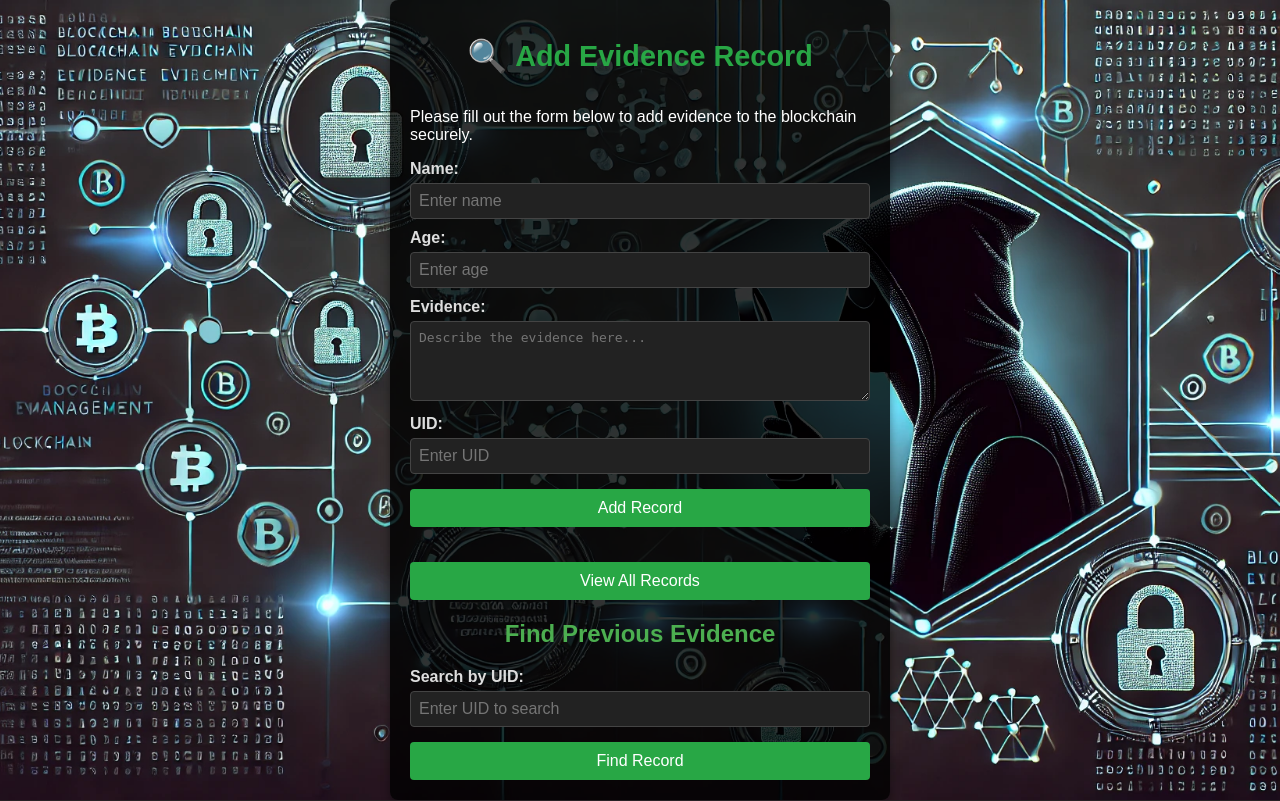
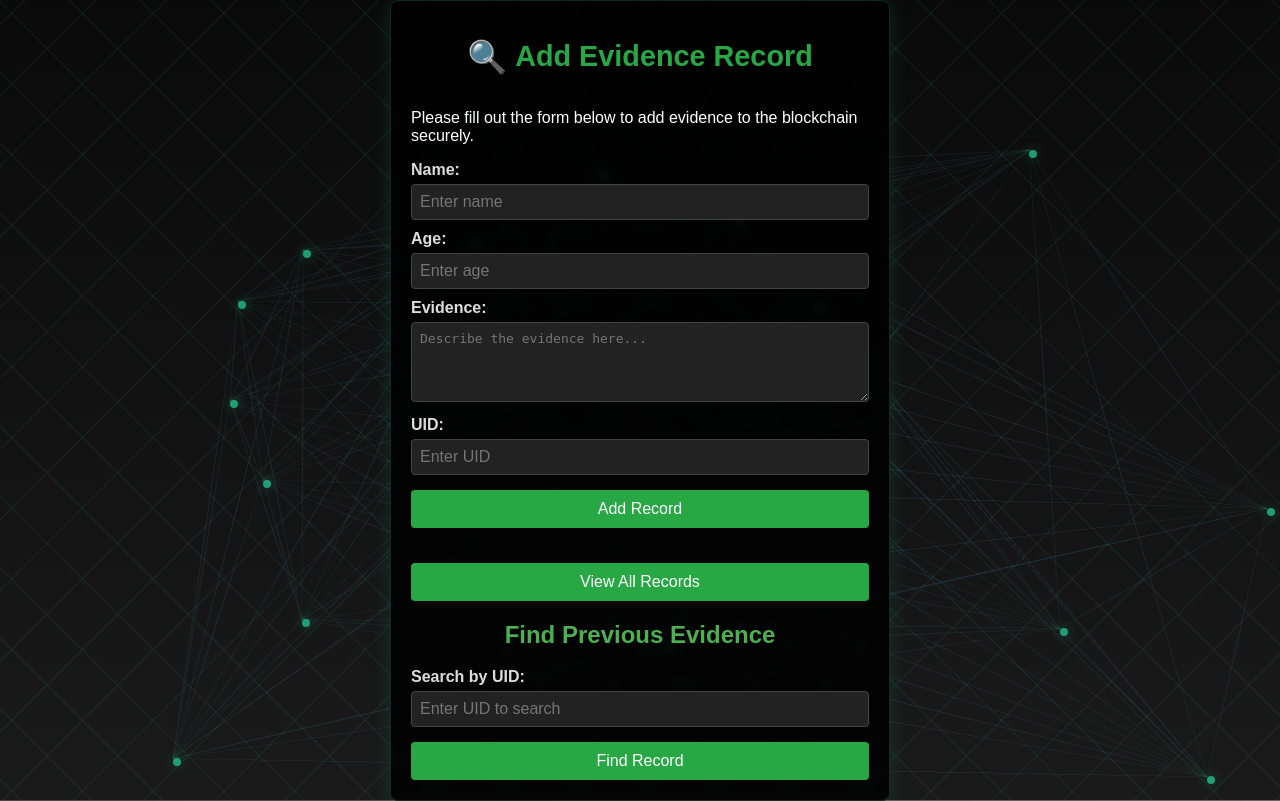
Before and after one commit to vaibhavk10/Blockchain-Evidence-System, a Flask app: page / in a window 1280 px wide. Run offline with Flask 3, Linux system fonts and the light colour scheme.

Commit message:
First commit

```diff
--- a/app.py
+++ b/app.py
@@ -32,15 +32,32 @@ class PatientRecord:
 # Route to add new record to blockchain
 @app.route('/add_record', methods=['POST'])
 def add_record():
-    name = request.form['name']
-    age = request.form['age']
-    evidence = request.form['evidence']
-    uid = request.form['uid']
+    name = request.form['name'].strip()
+    age = request.form['age'].strip()
+    evidence = request.form['evidence'].strip()
+    uid = request.form['uid'].strip()
+
+    # Validate all fields are filled
+    if not all([name, age, evidence, uid]):
+        flash("All fields are required!")
+        return redirect(url_for('index'))
+
+    # Validate age is a positive number
+    try:
+        age_num = int(age)
+        if age_num <= 0:
+            flash("Age must be a positive number!")
+            return redirect(url_for('index'))
+    except ValueError:
+        flash("Age must be a valid number!")
+        return redirect(url_for('index'))
 
     new_record = PatientRecord(name, uid, age, evidence)
     blockchain.append(new_record)
 
-    return redirect(url_for('view_blockchain'))
+        # Flash success message instead of redirecting
+    flash("Record added successfully!", "success")
+    return redirect(url_for('index'))
 
 # Route to delete a record by UID
 @app.route('/delete_record/<uid>', methods=['POST'])
--- /dev/null
+++ b/static/background.css
@@ -0,0 +1,78 @@
+.blockchain-background {
+    position: fixed;
+    top: 0;
+    left: 0;
+    width: 100%;
+    height: 100%;
+    z-index: -1;
+    background: linear-gradient(to bottom, #0a0a0a, #1a1a1a);
+    overflow: hidden;
+}
+
+.grid {
+    position: absolute;
+    width: 200%;
+    height: 200%;
+    background-image:
+        linear-gradient(rgba(37, 204, 149, 0.1) 1px, transparent 1px),
+        linear-gradient(90deg, rgba(37, 204, 149, 0.1) 1px, transparent 1px);
+    background-size: 50px 50px;
+    animation: gridMove 15s linear infinite;
+    transform: rotate(45deg);
+}
+
+.nodes {
+    position: absolute;
+    width: 100%;
+    height: 100%;
+}
+
+.node {
+    position: absolute;
+    width: 6px;
+    height: 6px;
+    background: rgba(37, 204, 149, 0.8);
+    border-radius: 50%;
+    box-shadow: 0 0 10px rgba(37, 204, 149, 0.5);
+    animation: pulse 2s ease-in-out infinite;
+}
+
+.connection {
+    position: absolute;
+    height: 1px;
+    background: linear-gradient(90deg,
+        rgba(37, 204, 149, 0.1),
+        rgba(64, 156, 255, 0.3),
+        rgba(37, 204, 149, 0.1));
+    transform-origin: left center;
+    animation: glow 3s ease-in-out infinite;
+}
+
+@keyframes gridMove {
+    0% {
+        transform: translate(-50%, -50%) rotate(45deg);
+    }
+    100% {
+        transform: translate(0, 0) rotate(45deg);
+    }
+}
+
+@keyframes pulse {
+    0%, 100% {
+        transform: scale(1);
+        opacity: 0.8;
+    }
+    50% {
+        transform: scale(1.5);
+        opacity: 1;
+    }
+}
+
+@keyframes glow {
+    0%, 100% {
+        opacity: 0.3;
+    }
+    50% {
+        opacity: 0.7;
+    }
+}
--- /dev/null
+++ b/static/background.js
@@ -0,0 +1,70 @@
+document.addEventListener('DOMContentLoaded', function() {
+    const nodesContainer = document.querySelector('.nodes');
+    const nodeCount = 15;
+    const nodes = [];
+
+    // Create nodes
+    for (let i = 0; i < nodeCount; i++) {
+        const node = document.createElement('div');
+        node.className = 'node';
+        node.style.left = `${Math.random() * 100}%`;
+        node.style.top = `${Math.random() * 100}%`;
+        nodesContainer.appendChild(node);
+        nodes.push({
+            element: node,
+            x: Math.random() * 100,
+            y: Math.random() * 100,
+            speedX: (Math.random() - 0.5) * 0.1,
+            speedY: (Math.random() - 0.5) * 0.1
+        });
+    }
+
+    // Create connections
+    const connections = [];
+    nodes.forEach((node, i) => {
+        nodes.slice(i + 1).forEach(targetNode => {
+            const connection = document.createElement('div');
+            connection.className = 'connection';
+            nodesContainer.appendChild(connection);
+            connections.push({
+                element: connection,
+                source: node,
+                target: targetNode
+            });
+        });
+    });
+
+    // Animation loop
+    function animate() {
+        // Update node positions
+        nodes.forEach(node => {
+            node.x += node.speedX;
+            node.y += node.speedY;
+
+            // Bounce off edges
+            if (node.x <= 0 || node.x >= 100) node.speedX *= -1;
+            if (node.y <= 0 || node.y >= 100) node.speedY *= -1;
+
+            node.element.style.left = `${node.x}%`;
+            node.element.style.top = `${node.y}%`;
+        });
+
+        // Update connections
+        connections.forEach(connection => {
+            const rect1 = connection.source.element.getBoundingClientRect();
+            const rect2 = connection.target.element.getBoundingClientRect();
+
+            const length = Math.hypot(rect2.x - rect1.x, rect2.y - rect1.y);
+            const angle = Math.atan2(rect2.y - rect1.y, rect2.x - rect1.x);
+
+            connection.element.style.width = `${length}px`;
+            connection.element.style.left = `${rect1.x}px`;
+            connection.element.style.top = `${rect1.y}px`;
+            connection.element.style.transform = `rotate(${angle}rad)`;
+        });
+
+        requestAnimationFrame(animate);
+    }
+
+    animate();
+});
--- a/static/style.css
+++ b/static/style.css
@@ -1,8 +1,7 @@
 /* General styling */
 body {
     font-family: Arial, sans-serif;
-    background: url('/static/bg.png') no-repeat center center fixed;
-    background-size: cover;
+    background: linear-gradient(135deg, rgba(0, 0, 0, 0.8), rgba(0, 0, 0, 0.6));
     color: #fff;
     display: flex;
     justify-content: center;
@@ -19,13 +18,15 @@ body {
 }
 
 .container {
-    background-color: rgba(0, 0, 0, 0.8); /* Dark transparent background */
+    background-color: rgba(0, 0, 0, 0.85);
     padding: 20px;
     border-radius: 8px;
-    box-shadow: 0 4px 8px rgba(0, 0, 0, 0.4);
+    border: 1px solid rgba(37, 204, 149, 0.2);
+    box-shadow: 0 4px 20px rgba(37, 204, 149, 0.15);
     max-width: 500px;
     width: 100%;
-    margin: 0 20px; /* Horizontal margin */
+    margin: 0 20px;
+    backdrop-filter: blur(5px);
 }
 
 input[type="text"],
@@ -41,16 +42,6 @@ textarea {
     color: #fff;
     resize: vertical;
     box-sizing: border-box; /* Ensures padding doesn’t affect width */
-}
-
-.container {
-    background-color: rgba(0, 0, 0, 0.8); /* Dark transparent background */
-    padding: 20px;
-    border-radius: 8px;
-    box-shadow: 0 4px 8px rgba(0, 0, 0, 0.4);
-    max-width: 500px;
-    width: 100%;
-    margin: 0 20px; /* Add horizontal margin to ensure spacing from the edges */
 }
 
 .header {
@@ -130,10 +121,18 @@ textarea {
 .flash-message {
     margin-top: 20px;
     padding: 10px;
-    color: #ff4444;
-    font-weight: bold;
-    border: 1px solid #ff4444;
-    background-color: rgba(255, 68, 68, 0.1);
     border-radius: 4px;
     text-align: center;
 }
+
+.flash-message.error {
+    color: #ff4444;
+    border: 1px solid #ff4444;
+    background-color: rgba(255, 68, 68, 0.1);
+}
+
+.flash-message.success {
+    color: #28a745;
+    border: 1px solid #28a745;
+    background-color: rgba(40, 167, 69, 0.1);
+}
--- a/templates/index.html
+++ b/templates/index.html
@@ -4,8 +4,15 @@
         <meta charset="UTF-8">
         <title>Add Evidence Record</title>
         <link rel="stylesheet" href="/static/style.css">
+        <link rel="stylesheet" href="/static/background.css">
+        <script src="/static/background.js" defer></script>
     </head>
     <body>
+        <div class="blockchain-background">
+            <div class="grid"></div>
+            <div class="nodes"></div>
+        </div>
+
         <div class="container">
             <div class="header">
                 <div class="header-icon">🔍</div>
```
Also changed, not shown: other parts of templates/index.html (+13 -13 lines).
